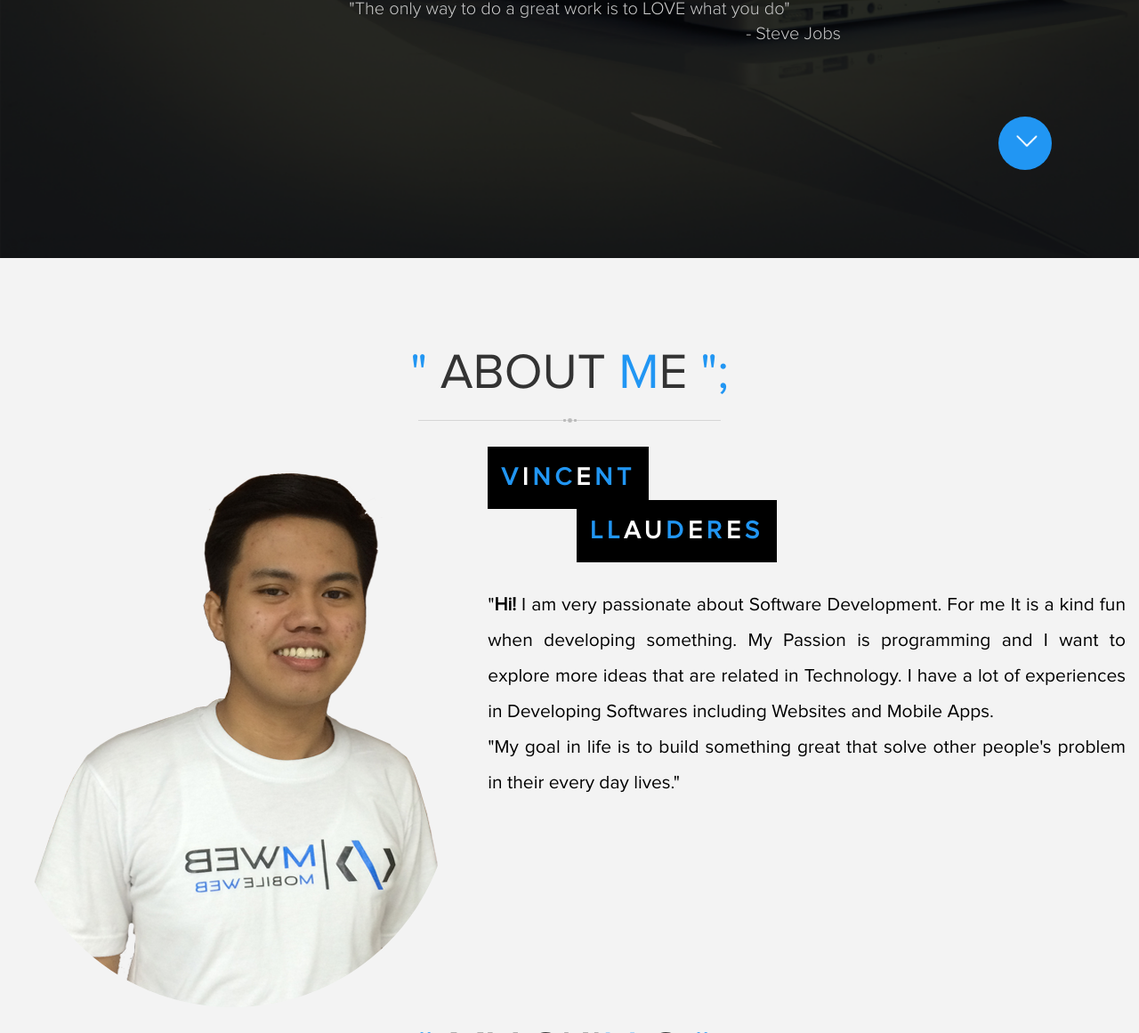
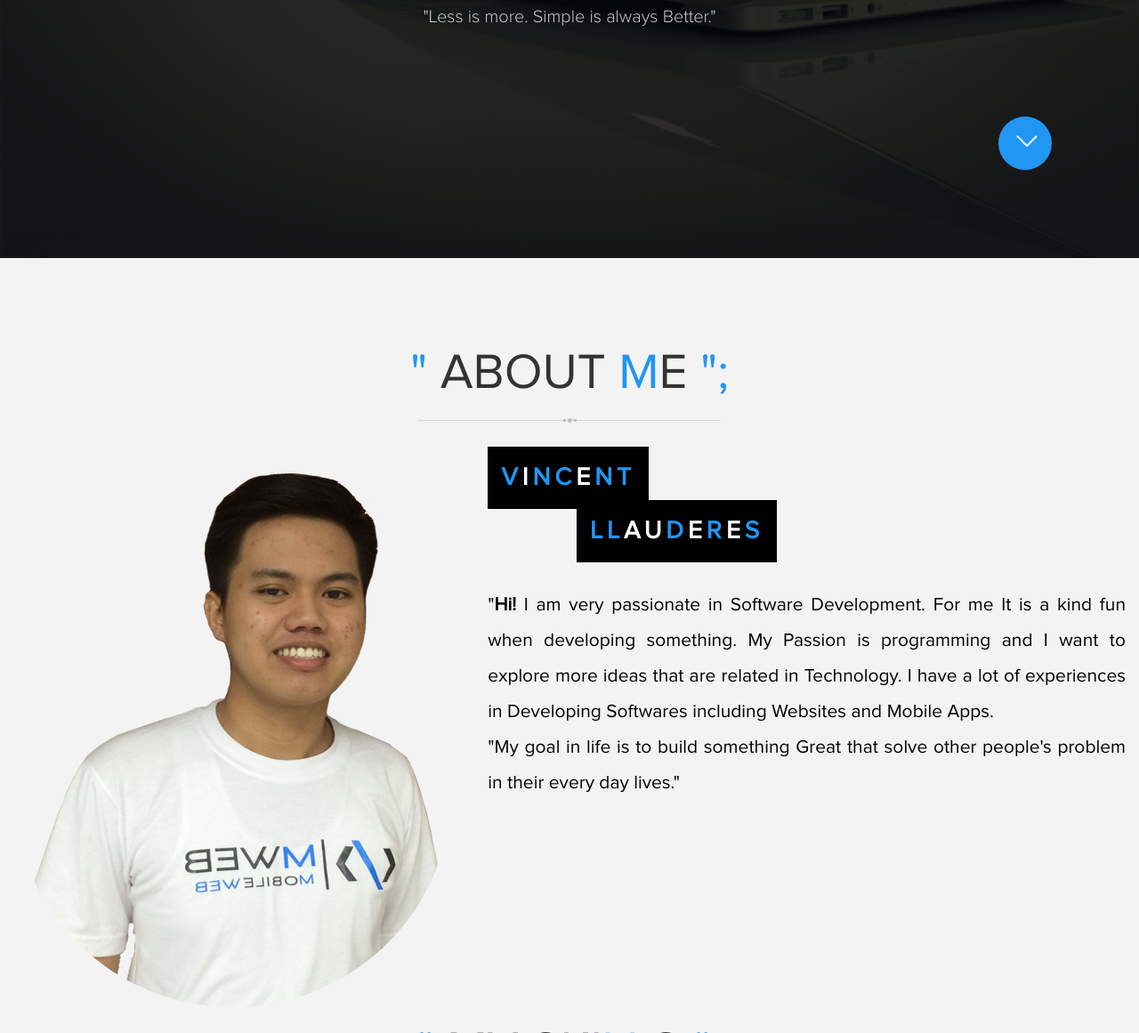
Before and after one commit to ETS-ReactNative2/llauderesv.github.io, a plain HTML site: page index.html in a window 1280 px wide. Shown: the part 509-1670 px from the top of the page at 89% size. Drawn offline with Linux system fonts and the light colour scheme.

Commit message:
Modified Quote

```diff
--- a/index.html
+++ b/index.html
@@ -42,8 +42,7 @@
 					</div>
 					<div class="row">
 						<div class="col-md-6 col-md-offset-3">
-							<p id="qoute">"The only way to do a great work is to LOVE what you do"
-								<br /><span id="author">- Steve Jobs</span></p>
+							<p id="qoute">"Less is more. Simple is always Better."</p>
 						</div>
 					</div>
 				</div>
@@ -72,10 +71,10 @@
 								<span class="green">Ll</span>au<span class="green">d</span>e<span class="green">r</span>e<span class="green">s</span></span>
 							</div>
 							<p id="about_met_text">
-								"<span style="font-weight: 700">Hi!</span> I am very passionate about Software Development. For me It is a kind fun
+								"<span style="font-weight: 700">Hi!</span> I am very passionate in Software Development. For me It is a kind fun
 								when developing something. My Passion is programming and I want to explore more ideas that are related in Technology.
 								I have a lot of experiences in Developing Softwares including Websites and Mobile Apps.
-								<br/>"My goal in life is to build something great that solve other people's problem in their every day lives."
+								<br/>"My goal in life is to build something Great that solve other people's problem in their every day lives."
 							</p>
 						</div>
 					</div>
```
